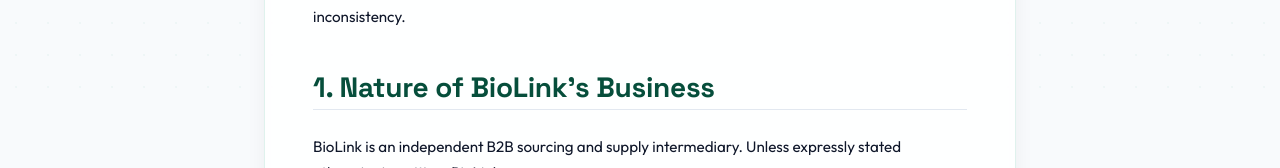
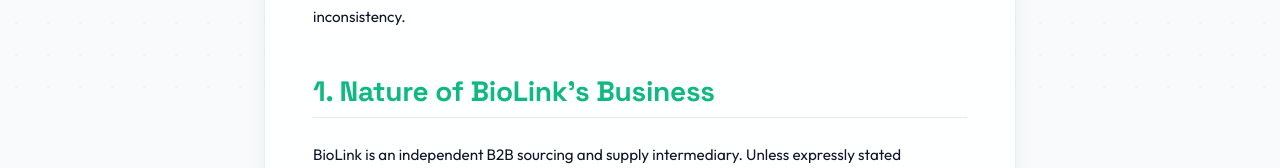
Before and after one commit to mdsahilsiddique12/biolinkagritechsolutions, a React (Vite) app: page /terms in a window 1280 px wide. Shown: the part 697-865 px from the top of the page. Built offline with nearby package versions, Linux system fonts and the light colour scheme; no server answers.

Commit message:
fix: hardcode text colors on Terms page for guaranteed visibility

```diff
--- a/src/pages/TermsPage.jsx
+++ b/src/pages/TermsPage.jsx
@@ -3,10 +3,10 @@
 import { useScrollReveal } from '../hooks/useAnimations';
 
 /* ── reusable inline styles ── */
-const sH3 = { borderBottom: '1px solid var(--border-subtle)', paddingBottom: 'var(--space-xs)', color: 'var(--neon-green)', marginTop: 'var(--space-md)' };
-const sP  = { color: 'var(--text-primary)', lineHeight: '1.7', fontSize: '0.95rem' };
-const sUl = { paddingLeft: '20px', display: 'flex', flexDirection: 'column', gap: '6px', margin: 0, color: 'var(--text-primary)', lineHeight: '1.7', fontSize: '0.95rem' };
-const sDiv = { color: 'var(--text-primary)', lineHeight: '1.7', display: 'flex', flexDirection: 'column', gap: '10px', fontSize: '0.95rem' };
+const sH3 = { borderBottom: '1px solid #e2e8f0', paddingBottom: '8px', color: '#10b981', marginTop: '20px' };
+const sP  = { color: '#0f172a', lineHeight: '1.7', fontSize: '0.95rem' };
+const sUl = { paddingLeft: '20px', display: 'flex', flexDirection: 'column', gap: '6px', margin: 0, color: '#0f172a', lineHeight: '1.7', fontSize: '0.95rem' };
+const sDiv = { color: '#0f172a', lineHeight: '1.7', display: 'flex', flexDirection: 'column', gap: '10px', fontSize: '0.95rem' };
 
 export default function TermsPage() {
   const revealRef = useScrollReveal();
```
